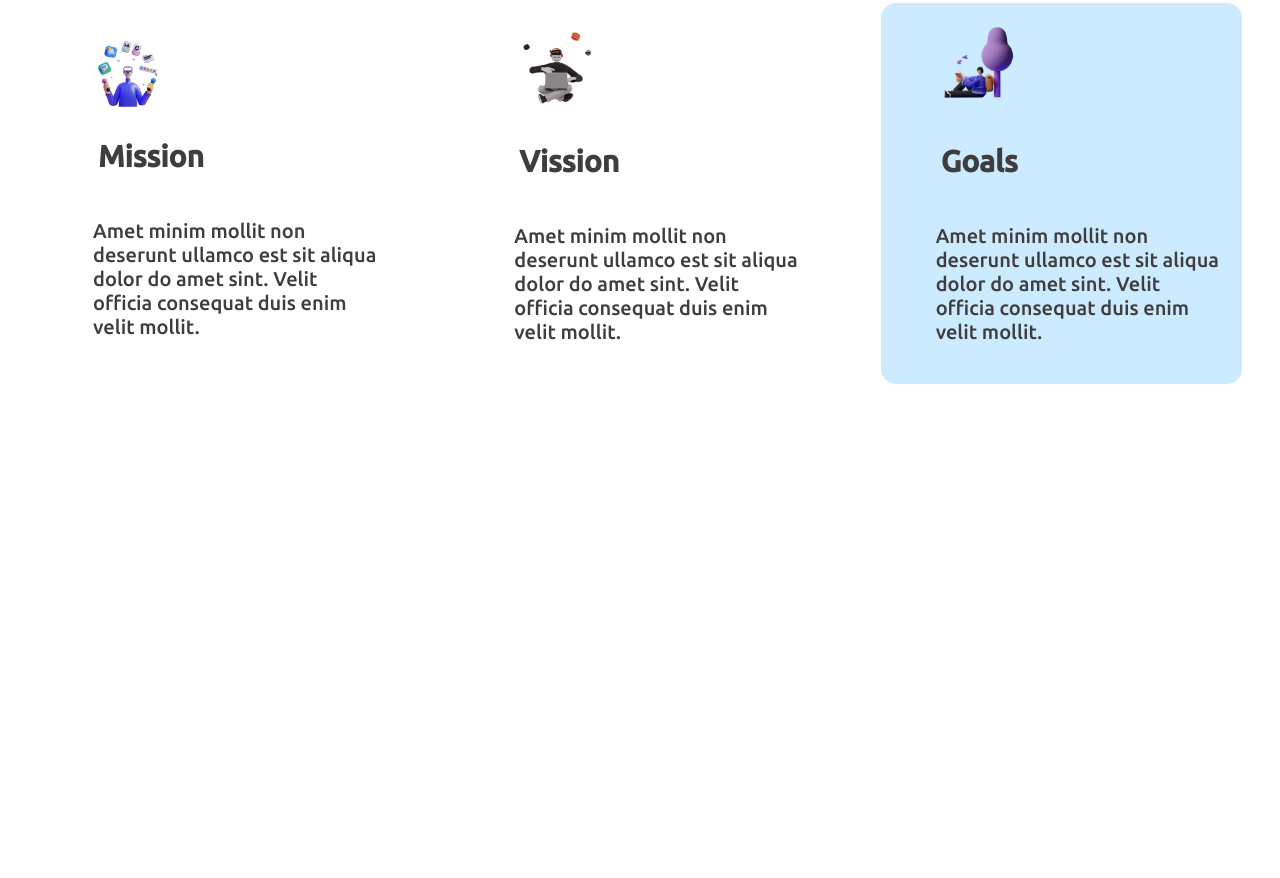
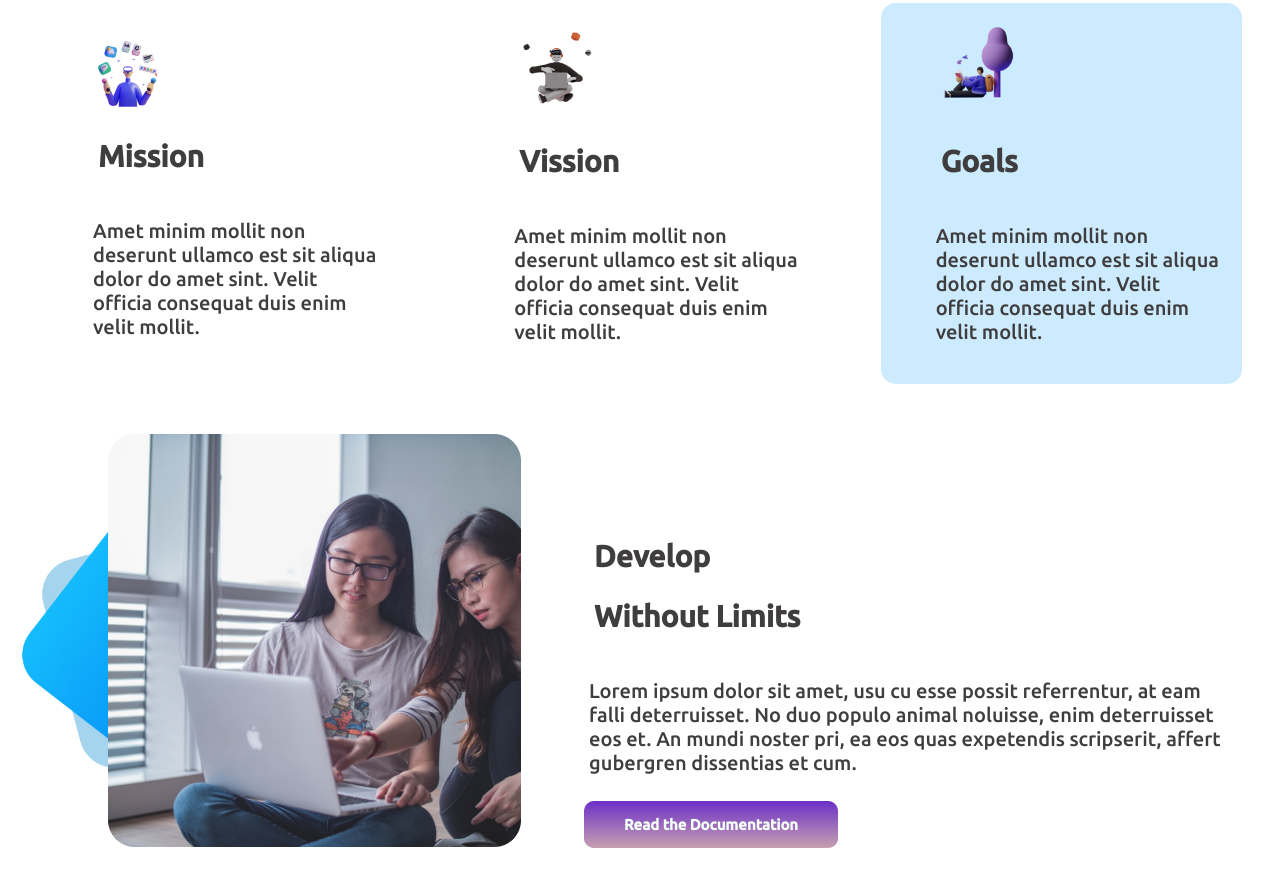
Before and after one commit to ZannatunNyem/mission-1, a plain HTML site: page index.html in a window 1280 px wide. Shown: the part 840-1718 px from the top of the page. Before the commit the page ends 1262 px from the top, so only its background shows below. Drawn offline with Linux system fonts and the light colour scheme.

Commit message:
add-again

```diff
--- a/index.html
+++ b/index.html
@@ -59,6 +59,21 @@
                 velit mollit.</p>
         </div>
     </section>
+    <section class="one eight">
+        <div class="five">
+            <img src="coding.png" alt="">
+        </div>
+        <div class="five sev">
+            <h1 class="six">Develop</h1>
+            <h1 class="six">Without Limits</h1>
+            <p>Lorem ipsum dolor sit amet, usu cu esse possit referrentur, at eam falli
+                deterruisset. No duo populo animal noluisse, enim deterruisset eos et. An
+                mundi noster pri, ea eos quas expetendis scripserit, affert gubergren
+                dissentias et cum.</p>
+            <a class="button" href="https://www.rokomari.com/book">Read the Documentation
+            </a>
+        </div>
+    </section>
 </body>
 
 </html>
--- a/style.css
+++ b/style.css
@@ -63,5 +63,23 @@ p{
 .four{
     background: rgba(176, 223, 255, 0.63);
     border-radius: 15px;
-
 }
+.five img{
+    width: 80%;
+    margin-left: 80px;
+}
+.five{
+    margin: 20px;
+}
+.six{
+    font-size: 30px;
+}
+.sev{
+    padding-top: 80px;
+}
+.eight{
+    background-image: url(shape-6.png);
+    background-repeat: no-repeat;
+    background-position: left;
+    background-size: 300px 300px;
+}
```
Also changed, not shown: coding.png (added), dot.png (added), shape-6.png (added).
